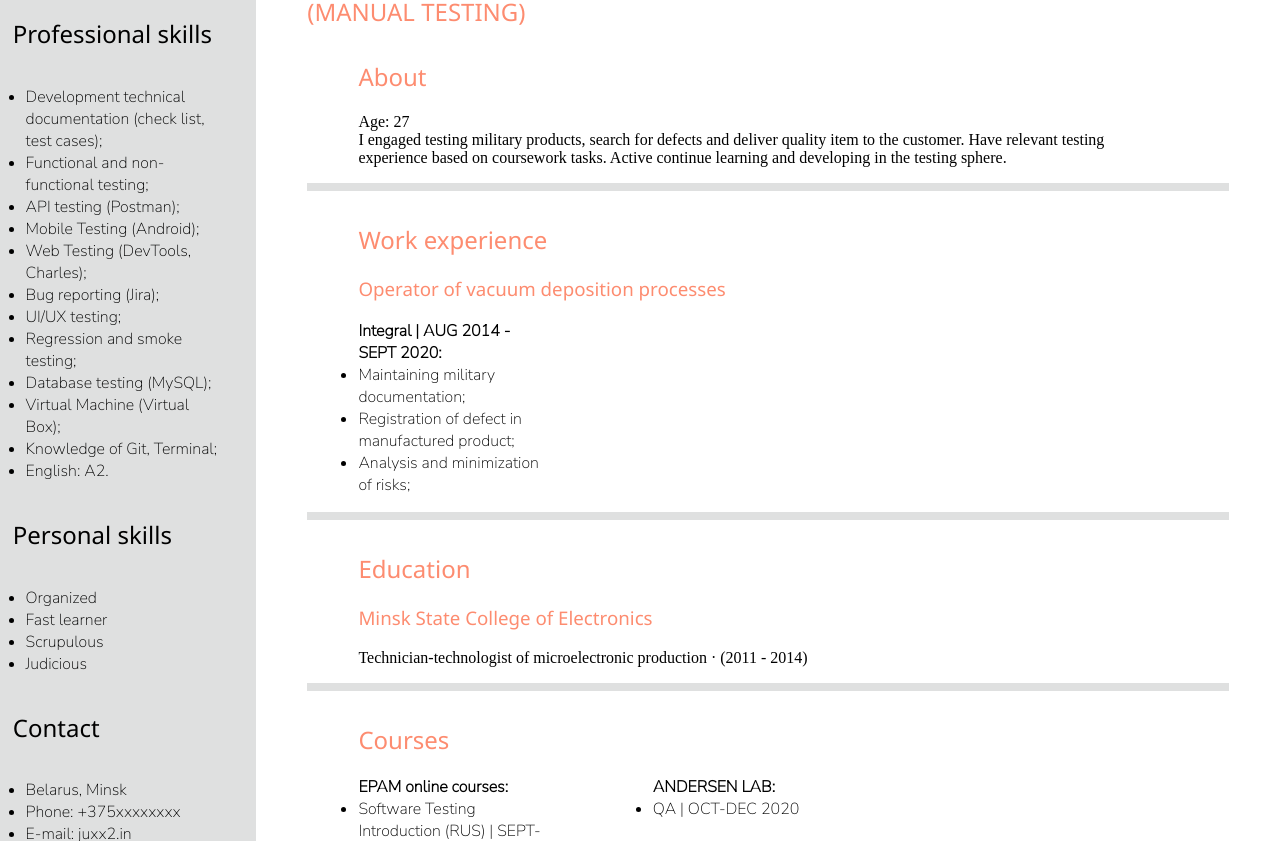
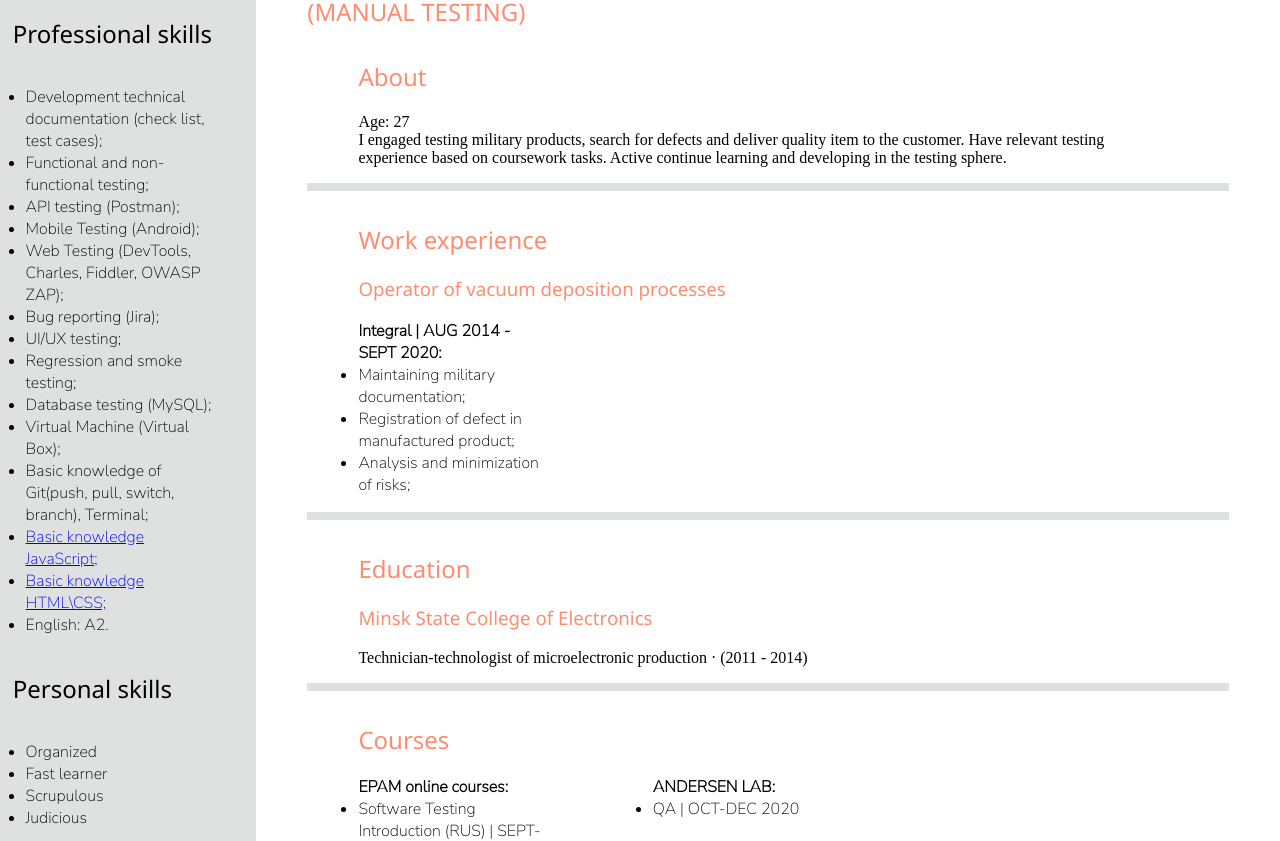
Before and after one commit to XiveZ/RESUME-FORM, a plain HTML site: page index.html in a window 1280 px wide. Shown: the part 259-1100 px from the top of the page. Drawn offline with Linux system fonts and the light colour scheme.

Commit message:
edit: added additional information about professional skills

```diff
--- a/index.html
+++ b/index.html
@@ -24,13 +24,15 @@
                 <li>Functional and non-functional testing;</li>
                 <li>API testing (Postman);</li>
                 <li>Mobile Testing (Android);</li>
-                <li>Web Testing (DevTools, Charles);</li>
+                <li>Web Testing (DevTools, Charles, Fiddler, OWASP ZAP);</li>
                 <li>Bug reporting (Jira);</li>
                 <li>UI/UX testing;</li>
                 <li>Regression and smoke testing;</li>
                 <li>Database testing (MySQL);</li>
                 <li>Virtual Machine (Virtual Box);</li>
-                <li>Knowledge of Git, Terminal;</li>
+                <li>Basic knowledge of Git(push, pull, switch, branch), Terminal;</li>
+                <li><a href="https://github.com/XiveZ/RESUME-FORM/tree/main/Hobby/TelegramBot">Basic knowledge JavaScript;</a></li>
+                <li><a href="https://xivez.github.io/RESUME-FORM/">Basic knowledge HTML\CSS;</a></li>
                 <li>English: A2.</li>
             </ul>
 
```
